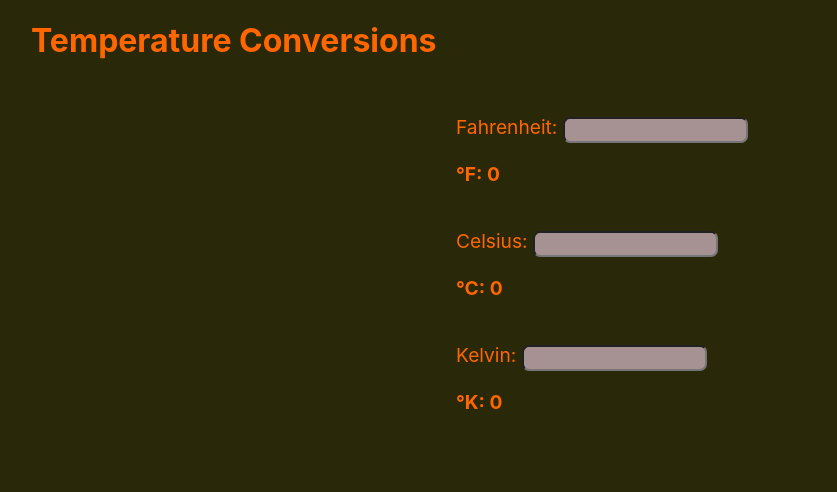
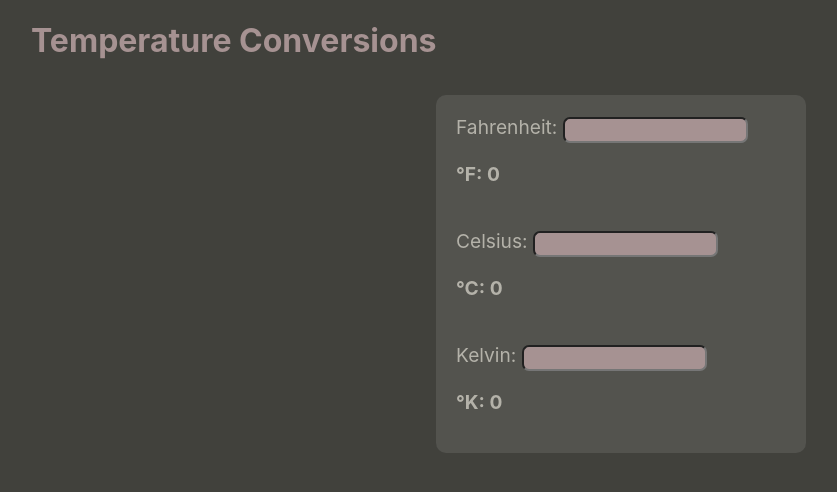
Before and after one commit to Sebi20/Temperature, a React (Create React App) app: page / in a window 1280 px wide. Shown: the top 492 px of the page, without its empty margins (19-856 px from the left). Built offline with nearby package versions, Linux system fonts and the light colour scheme.

Commit message:
Changed the colors of the text and delete the boxshadow

```diff
--- a/src/App.css
+++ b/src/App.css
@@ -3,13 +3,13 @@
 }
 
 .content{
-  background-color: rgba(41, 41, 10, 0.177);
+  background-color: rgba(166, 166, 163, 0.177);
   width: 330px;
   padding: 20px;
   border-radius: 10px;
   margin-left: auto;
   margin-right: auto;
-  color: rgb(255, 102, 0);
+  color: rgba(226, 223, 213, 0.684);
   font-size: larger;
 }
 
@@ -23,5 +23,5 @@
 .header{
   margin-left: 50px;
   margin-bottom: 35px;
-  color: rgb(255, 102, 0);
+  color: rgb(166, 146, 146);
 }
--- a/src/App.js
+++ b/src/App.js
@@ -38,55 +38,55 @@ function App() {
   $("#kelvin").val(kelvin);
 
   if(fahrenheit <= -16){
-    $('.content').css('box-shadow', '0px 20px 100px 27px rgba(0, 0, 0, 0.9)');
+    $('.content').css('box-shadow', '0px 20px 100px 27px rgb(0, 0, 0)');
   }else if(fahrenheit >= -15 && fahrenheit <= -11){
-    $('.content').css('box-shadow', '0px 20px 100px 27px rgba(244, 220, 245, 0.9)');
+    $('.content').css('box-shadow', '0px 20px 100px 27px rgb(244, 220, 245)');
   }else if(fahrenheit >= -10 && fahrenheit <= -6){
-    $('.content').css('box-shadow', '0px 20px 100px 27px rgba(225, 175, 227, 0.9)');
+    $('.content').css('box-shadow', '0px 20px 100px 27px rgb(225, 175, 227)');
   } else if(fahrenheit >= -5 && fahrenheit <= -1){
-    $('.content').css('box-shadow', '0px 20px 100px 27px rgba(237, 162, 250, 0.9)');
+    $('.content').css('box-shadow', '0px 20px 100px 27px rgb(237, 162, 250)');
   }else if(fahrenheit >= 0 && fahrenheit <= 4){
-    $('.content').css('box-shadow', '0px 20px 100px 27px rgba(242, 104, 235, 0.9)');
+    $('.content').css('box-shadow', '0px 20px 100px 27px rgb(242, 104, 235)');
   }else if(fahrenheit >= 5 && fahrenheit <= 9){
-    $('.content').css('box-shadow', '0px 20px 100px 27px rgba(191, 71, 185, 0.9)');
+    $('.content').css('box-shadow', '0px 20px 100px 27px rgb(191, 71, 185)');
   }else if(fahrenheit >= 10 && fahrenheit <= 14){
-    $('.content').css('box-shadow', '0px 20px 100px 27px rgba(247, 2, 235, 0.9)');
+    $('.content').css('box-shadow', '0px 20px 100px 27px rgb(247, 2, 235)');
   }else if(fahrenheit >= 15 && fahrenheit <= 19){
-    $('.content').css('box-shadow', '0px 20px 100px 27px rgba(115, 2, 109, 0.9)');
+    $('.content').css('box-shadow', '0px 20px 100px 27px rgb(115, 2, 109)');
   }else if(fahrenheit >= 20 && fahrenheit <= 24){
-    $('.content').css('box-shadow', '0px 20px 100px 27px rgba(38, 1, 54, 0.9)');
+    $('.content').css('box-shadow', '0px 20px 100px 27px rgb(38, 1, 54)');
   }else if(fahrenheit >= 25 && fahrenheit <= 29){
-    $('.content').css('box-shadow', '0px 20px 100px 27px rgba(20, 1, 28, 0.9)');
+    $('.content').css('box-shadow', '0px 20px 100px 27px rgb(20, 1, 28)');
   }else if(fahrenheit >= 30 && fahrenheit <= 34){
-    $('.content').css('box-shadow', '0px 20px 100px 27px rgba(2, 6, 105, 0.9)');
+    $('.content').css('box-shadow', '0px 20px 100px 27px (2, 6, 105)');
   }else if(fahrenheit >= 35 && fahrenheit <= 39){
-    $('.content').css('box-shadow', '0px 20px 100px 27px rgba(45, 87, 161, 0.9)');
+    $('.content').css('box-shadow', '0px 20px 100px 27px rgb(45, 87, 161)');
   }else if(fahrenheit >= 40 && fahrenheit <= 44){
-    $('.content').css('box-shadow', '0px 20px 100px 27px rgba(45, 126, 161, 0.9)');
+    $('.content').css('box-shadow', '0px 20px 100px 27px rgb(45, 126, 161)');
   }else if(fahrenheit >= 45 && fahrenheit <= 49){
-    $('.content').css('box-shadow', '0px 20px 100px 27px rgba(62, 221, 230, 0.9)');
+    $('.content').css('box-shadow', '0px 20px 100px 27px rgb(62, 221, 230)');
   }else if(fahrenheit >= 50 && fahrenheit <= 54){
-    $('.content').css('box-shadow', '0px 20px 100px 27px rgba(31, 128, 35, 0.9)');
+    $('.content').css('box-shadow', '0px 20px 100px 27px rgb(31, 128, 35)');
   }else if(fahrenheit >= 55 && fahrenheit <= 59){
-    $('.content').css('box-shadow', '0px 20px 100px 27px rgba(74, 247, 83, 0.9)');
+    $('.content').css('box-shadow', '0px 20px 100px 27px rgb(74, 247, 83)');
   }else if(fahrenheit >= 60 && fahrenheit <= 64){
-    $('.content').css('box-shadow', '0px 20px 100px 27px rgba(190, 247, 74, 0.9)');
+    $('.content').css('box-shadow', '0px 20px 100px 27px rgb(190, 247, 74)');
   }else if(fahrenheit >= 65 && fahrenheit <= 69){
-    $('.content').css('box-shadow', '0px 20px 100px 27px rgba(236, 247, 74, 0.9)');
+    $('.content').css('box-shadow', '0px 20px 100px 27px rgb(236, 247, 74)');
   }else if(fahrenheit >= 70 && fahrenheit <= 74){
-    $('.content').css('box-shadow', '0px 20px 100px 27px rgba(247, 201, 74, 0.9)');
+    $('.content').css('box-shadow', '0px 20px 100px 27px rgb(247, 201, 74)');
   }else if(fahrenheit >= 75 && fahrenheit <= 79){
-    $('.content').css('box-shadow', '0px 20px 100px 27px rgba(247, 169, 74, 0.9)');
+    $('.content').css('box-shadow', '0px 20px 100px 27px rgb(247, 169, 74)');
   }else if(fahrenheit >= 80 && fahrenheit <= 84){
-    $('.content').css('box-shadow', '0px 20px 100px 27px rgba(204, 103, 45, 0.9)');
+    $('.content').css('box-shadow', '0px 20px 100px 27px rgb(204, 103, 45)');
   }else if(fahrenheit >= 85 && fahrenheit <= 89){
-    $('.content').css('box-shadow', '0px 20px 100px 27px rgba(245, 37, 5, 0.9)');
+    $('.content').css('box-shadow', '0px 20px 100px 27px rgb(245, 37, 5)');
   }else if(fahrenheit >= 90 && fahrenheit <= 94){
-    $('.content').css('box-shadow', '0px 20px 100px 27px rgba(166, 25, 3, 0.9)');
+    $('.content').css('box-shadow', '0px 20px 100px 27px rgb(166, 25, 3)');
   }else if(fahrenheit >= 95 && fahrenheit <= 99){
-    $('.content').css('box-shadow', '0px 20px 100px 27px rgba(97, 15, 2, 0.9)');
+    $('.content').css('box-shadow', '0px 20px 100px 27px rgb(97, 15, 2)');
   }else if(fahrenheit >= 100){
-    $('.content').css('box-shadow', '0px 20px 100px 27px rgba(15, 2, 0, 0.9)');
+    $('.content').css('box-shadow', '0px 20px 100px 27px rgb(15, 2, 0)');
   }
 
 
@@ -96,15 +96,15 @@ function App() {
 
       <div className='content'>
         <label>Fahrenheit: </label>
-        <input onChange={getFahrenheit} type='text' name='fahrenheit' id='fahrenheit'></input>
+        <input onChange={getFahrenheit} type='number' name='fahrenheit' id='fahrenheit'></input>
         <p className='degree'>°F: {fahrenheit}</p>
         <br/>
         <label>Celsius: </label>
-        <input onChange={getCelsius} type='text' name='celsius' id='celsius'></input>
+        <input onChange={getCelsius} type='number' name='celsius' id='celsius'></input>
         <p className='degree'>°C: {celsius}</p>
         <br/>
         <label>Kelvin: </label>
-        <input onChange={getKelvin} type='text' name='kelvin' id='kelvin'></input>
+        <input onChange={getKelvin} type='number' name='kelvin' id='kelvin'></input>
         <p className='degree'>°K: {kelvin}</p>
       </div>
     </>
--- a/src/index.css
+++ b/src/index.css
@@ -6,7 +6,7 @@ body {
   -webkit-font-smoothing: antialiased;
   -moz-osx-font-smoothing: grayscale;
   /* background-color: rgb(51, 0, 51); */
-  background-color: rgb(41, 41, 10);
+  background-color: rgb(65, 65, 60);
 }
 
 code {
```
